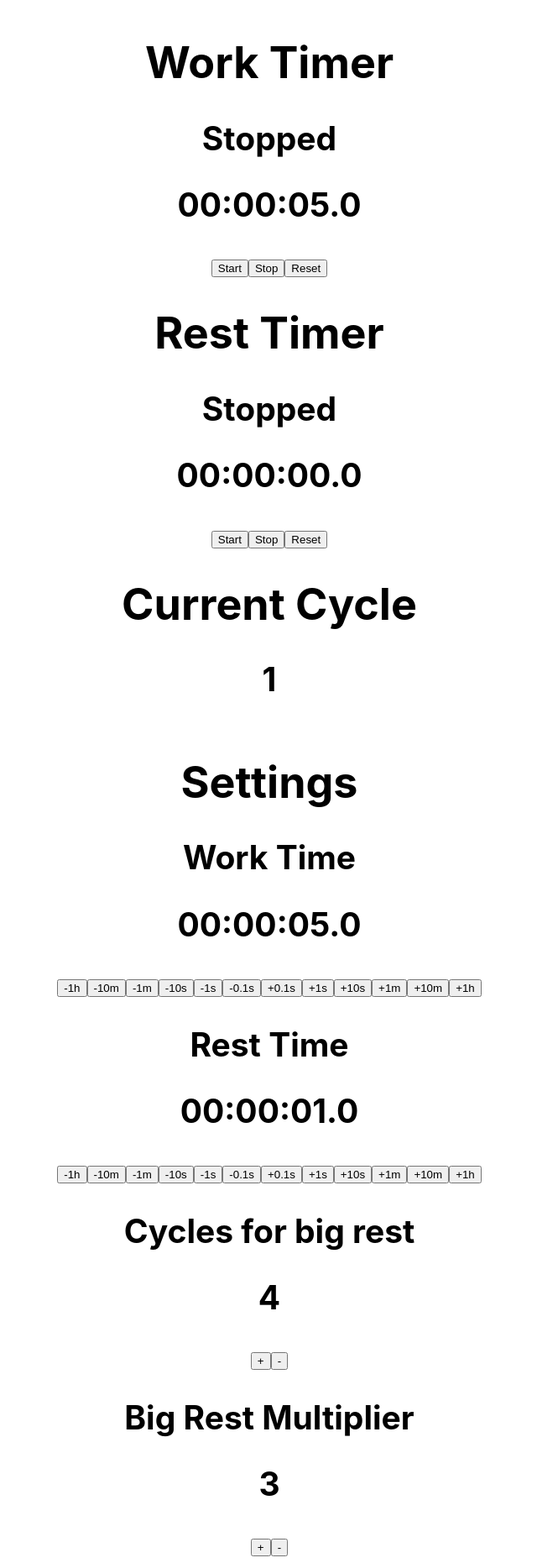
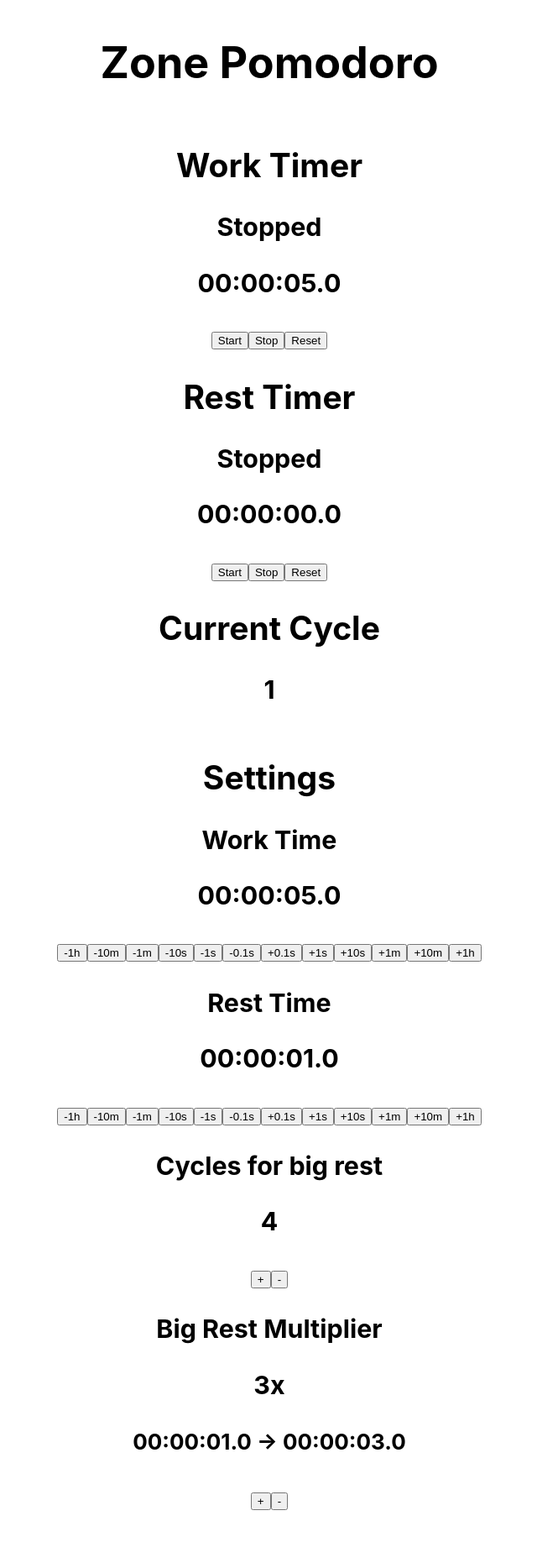
Before and after one commit to COANelmejor/zone-pomodoro, a React (Create React App) app: page / in a window 1280 px wide. Shown: the whole page at 84% size, without its empty margins (319-959 px from the left). After the commit the page ends 1806 px from the top, so only its background shows below. Built offline with nearby package versions, Linux system fonts and the light colour scheme.

Commit message:
Remamed a varaibles and add some more text to the app

```diff
--- a/src/App.js
+++ b/src/App.js
@@ -8,7 +8,7 @@ function App() {
   const [workTime, setWorkTime] = useState(Number(localStorage.getItem('workTime')) || 50);
   const [restTime, setRestTime] = useState(Number(localStorage.getItem('restTime')) || 10);
   const [cycles, setCycles] = useState(Number(localStorage.getItem('cycles')) || 4);
-  const [bigRestMultiplier, setBigRestMultiplier] = useState(Number(localStorage.getItem('bigRestMultiplier')) || 3);
+  const [longRestMultiplier, setLongRestMultiplier] = useState(Number(localStorage.getItem('bigRestMultiplier')) || 3);
 
   const [currentCycle, setCurrentCycle] = useState(Number(localStorage.getItem('currentCycle')) || 1);
   const [remainWorkTime, setRemainWorkTime] = useState(Number(localStorage.getItem('remainWorkTime')) || workTime);
@@ -39,11 +39,11 @@ function App() {
   }, [cycles]);
 
   useEffect(() => {
-    if (bigRestMultiplier < 1) {
-      setBigRestMultiplier(1);
+    if (longRestMultiplier < 1) {
+      setLongRestMultiplier(1);
     }
-    localStorage.setItem('bigRestMultiplier', bigRestMultiplier);
-  }, [bigRestMultiplier]);
+    localStorage.setItem('bigRestMultiplier', longRestMultiplier);
+  }, [longRestMultiplier]);
 
   useEffect(() => {
     if (currentCycle < 1) {
@@ -111,7 +111,7 @@ function App() {
         if (remainWorkTime === 0) {
           setRemainWorkTime(workTime);
           if (currentCycle % cycles === 0) {
-            setRemainRestTime(remainRestTime + (restTime * bigRestMultiplier));
+            setRemainRestTime(remainRestTime + (restTime * longRestMultiplier));
           } else {
             setRemainRestTime(remainRestTime + restTime);
           }
@@ -167,31 +167,32 @@ function App() {
 
   return (
     <div className="App">
-      <div className="WorkTimer">
-        <h1>Work Timer</h1>
-        <h2>{isWorkTimerRunning ? "Running" : "Stopped"}</h2>
-        <h2>{CronometerTimeView(remainWorkTime)}</h2>
+      <h1 className="App-Title">Zone Pomodoro</h1>
+      <div className="WorkTimer Timer">
+        <h2>Work Timer</h2>
+        <h3>{isWorkTimerRunning ? "Running" : "Stopped"}</h3>
+        <h3>{CronometerTimeView(remainWorkTime)}</h3>
         <button onClick={startWorkTimer}>Start</button>
         <button onClick={stopWorkTimer}>Stop</button>
         <button onClick={resetWorkTimer}>Reset</button>
       </div>
-      <div className="RestTimer">
-        <h1>Rest Timer</h1>
-        <h2>{isRestTimerRunning ? "Running" : "Stopped"}</h2>
-        <h2>{CronometerTimeView(remainRestTime)}</h2>
+      <div className="RestTimer Timer">
+        <h2>Rest Timer</h2>
+        <h3>{isRestTimerRunning ? "Running" : "Stopped"}</h3>
+        <h3>{CronometerTimeView(remainRestTime)}</h3>
         <button onClick={startRestTimer}>Start</button>
         <button onClick={stopRestTimer}>Stop</button>
         <button onClick={resetRestTimer}>Reset</button>
       </div>
       <div className="Cycles">
-        <h1>Current Cycle</h1>
-        <h2>{currentCycle}</h2>
+        <h2>Current Cycle</h2>
+        <h3>{currentCycle}</h3>
       </div>
-      <div className='Settings'>
-        <h1>Settings</h1>
-        <div className='WorkTime'>
-          <h2>Work Time</h2>
-          <h2>{CronometerTimeView(workTime)}</h2>
+      <div className="Settings">
+        <h2>Settings</h2>
+        <div className="WorkTime">
+          <h3>Work Time</h3>
+          <h3>{CronometerTimeView(workTime)}</h3>
           <button onClick={() => setWorkTimeButton(-36000)}>-1h</button>
           <button onClick={() => setWorkTimeButton(-6000)}>-10m</button>
           <button onClick={() => setWorkTimeButton(-600)}>-1m</button>
@@ -205,9 +206,9 @@ function App() {
           <button onClick={() => setWorkTimeButton(6000)}>+10m</button>
           <button onClick={() => setWorkTimeButton(36000)}>+1h</button>
         </div>
-        <div className='RestTime'>
-          <h2>Rest Time</h2>
-          <h2>{CronometerTimeView(restTime)}</h2>
+        <div className="RestTime">
+          <h3>Rest Time</h3>
+          <h3>{CronometerTimeView(restTime)}</h3>
           <button onClick={() => setRestTimeButton(-36000)}>-1h</button>
           <button onClick={() => setRestTimeButton(-6000)}>-10m</button>
           <button onClick={() => setRestTimeButton(-600)}>-1m</button>
@@ -221,17 +222,25 @@ function App() {
           <button onClick={() => setRestTimeButton(6000)}>+10m</button>
           <button onClick={() => setRestTimeButton(36000)}>+1h</button>
         </div>
-        <div className='Cycles'>
-          <h2>Cycles for big rest</h2>
-          <h2>{cycles}</h2>
+        <div className="Cycles">
+          <h3>Cycles for big rest</h3>
+          <h3>{cycles}</h3>
           <button onClick={() => setCycles(cycles + 1)}>+</button>
           <button onClick={() => setCycles(cycles - 1)}>-</button>
         </div>
-        <div className='BigRestMultiplier'>
-          <h2>Big Rest Multiplier</h2>
-          <h2>{bigRestMultiplier}</h2>
-          <button onClick={() => setBigRestMultiplier(bigRestMultiplier + 1)}>+</button>
-          <button onClick={() => setBigRestMultiplier(bigRestMultiplier - 1)}>-</button>
+        <div className="BigRestMultiplier">
+          <h3>Big Rest Multiplier</h3>
+          <h3>{longRestMultiplier}x</h3>
+          <h4>
+            {CronometerTimeView(restTime)} →{" "}
+            {CronometerTimeView(restTime * longRestMultiplier)}
+          </h4>
+          <button onClick={() => setLongRestMultiplier(longRestMultiplier + 1)}>
+            +
+          </button>
+          <button onClick={() => setLongRestMultiplier(longRestMultiplier - 1)}>
+            -
+          </button>
         </div>
       </div>
     </div>
```
